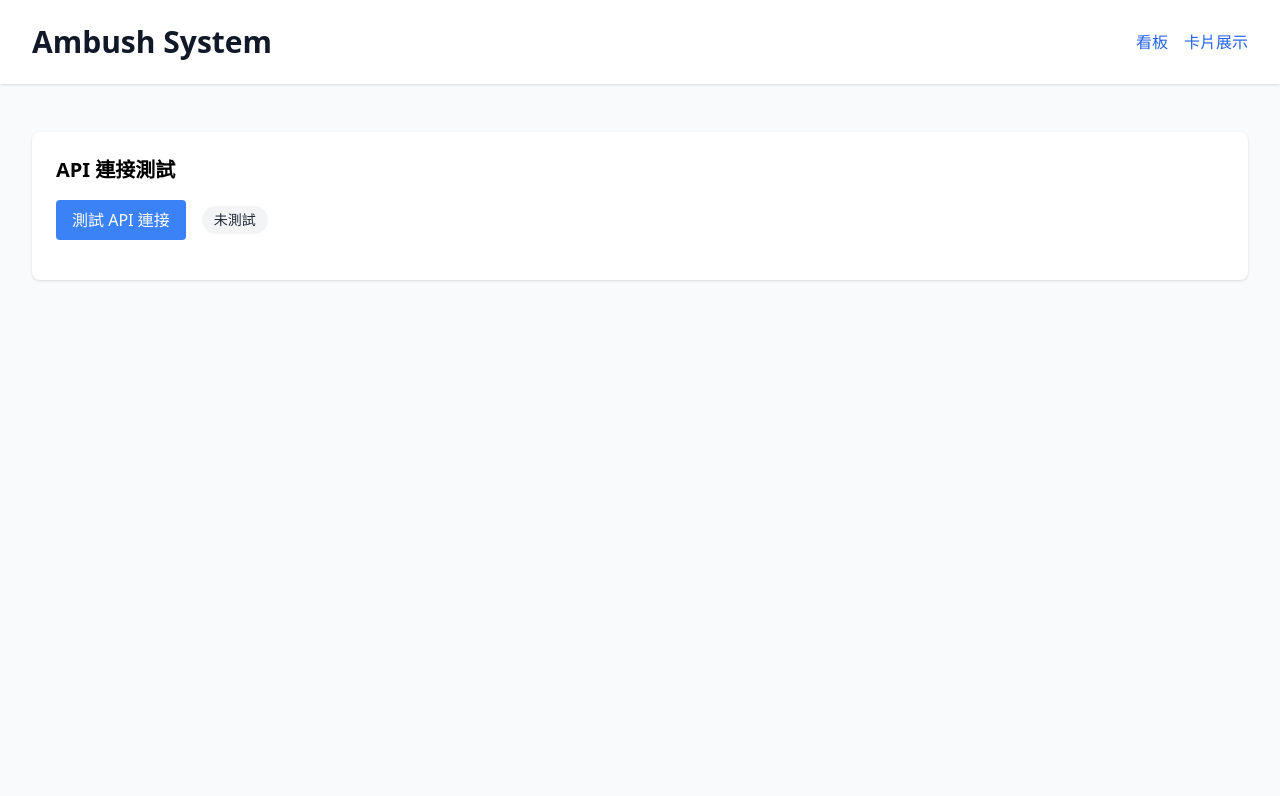
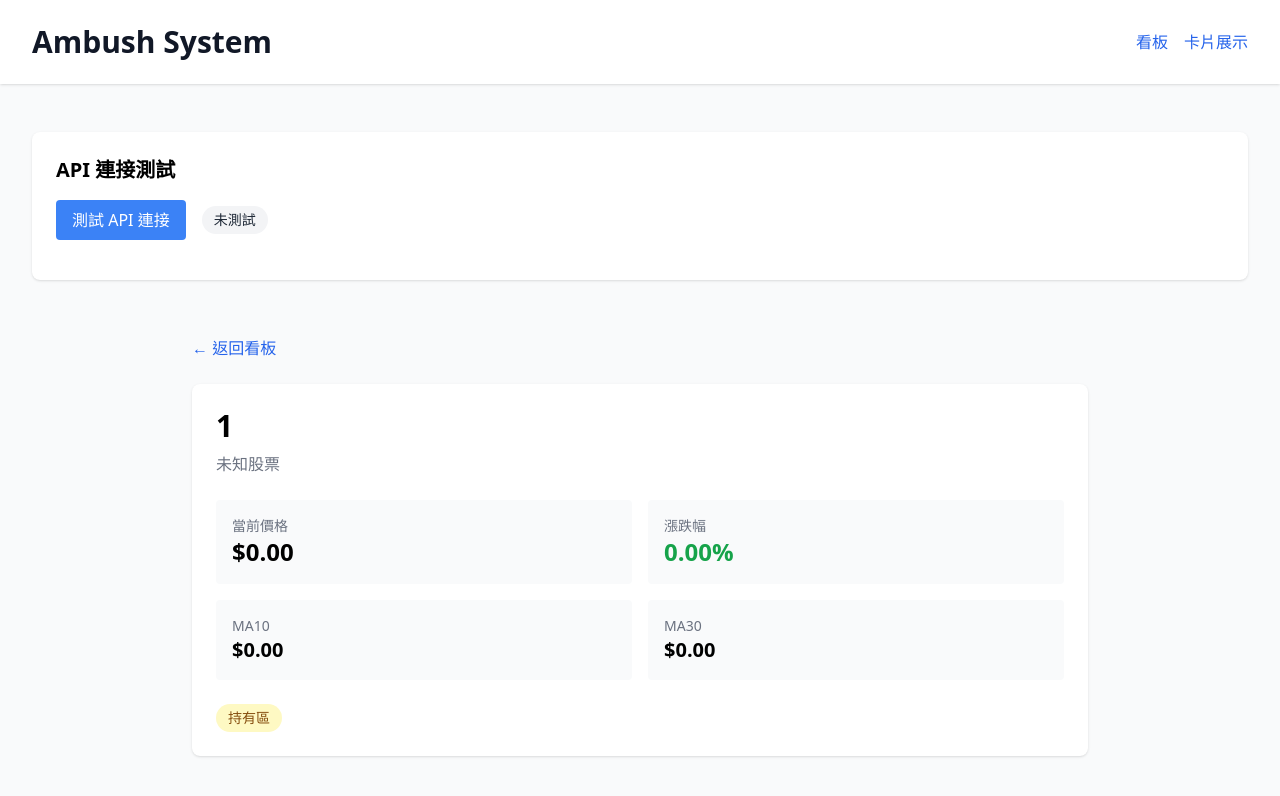
Before and after one commit to andykou3388/ambush-system, a Vue app in the folder frontend/: page /stocks/1 in a window 1280 px wide. Shown: the top 796 px of the page. Built offline with nearby package versions, Linux system fonts and the light colour scheme.

Commit message:
feat(router): add StockDetail route for individual stock pages

```diff
--- a/frontend/src/router/index.js
+++ b/frontend/src/router/index.js
@@ -1,6 +1,7 @@
 import { createRouter, createWebHistory } from 'vue-router'
 import Dashboard from '../views/Dashboard.vue'
 import CardDemo from '../views/CardDemo.vue'
+import StockDetail from '../views/StockDetail.vue'
 
 const routes = [
   {
@@ -12,6 +13,11 @@ const routes = [
     path: '/card-demo',
     name: 'CardDemo',
     component: CardDemo
+  },
+  {
+    path: '/stocks/:symbol',
+    name: 'StockDetail',
+    component: StockDetail
   }
 ]
 
--- /dev/null
+++ b/frontend/src/views/StockDetail.vue
@@ -0,0 +1,75 @@
+<template>
+  <div class="stock-detail p-8">
+    <div class="max-w-4xl mx-auto">
+      <div class="mb-6">
+        <router-link to="/" class="text-blue-600 hover:text-blue-800">
+          &larr; 返回看板
+        </router-link>
+      </div>
+
+      <div class="bg-white rounded-lg shadow p-6">
+        <h1 class="text-3xl font-bold mb-2">{{ stock.symbol }}</h1>
+        <p class="text-gray-500 mb-6">{{ stock.name }}</p>
+
+        <div class="grid grid-cols-2 gap-4">
+          <div class="p-4 bg-gray-50 rounded">
+            <div class="text-sm text-gray-500">當前價格</div>
+            <div class="text-2xl font-bold">${{ stock.price.toFixed(2) }}</div>
+          </div>
+          <div class="p-4 bg-gray-50 rounded">
+            <div class="text-sm text-gray-500">漲跌幅</div>
+            <div class="text-2xl font-bold" :class="stock.changePct >= 0 ? 'text-green-600' : 'text-red-600'">
+              {{ stock.changePct > 0 ? '+' : '' }}{{ stock.changePct.toFixed(2) }}%
+            </div>
+          </div>
+          <div class="p-4 bg-gray-50 rounded">
+            <div class="text-sm text-gray-500">MA10</div>
+            <div class="text-xl font-semibold">${{ stock.ma10.toFixed(2) }}</div>
+          </div>
+          <div class="p-4 bg-gray-50 rounded">
+            <div class="text-sm text-gray-500">MA30</div>
+            <div class="text-xl font-semibold">${{ stock.ma30.toFixed(2) }}</div>
+          </div>
+        </div>
+
+        <div class="mt-6">
+          <span class="inline-block px-3 py-1 rounded-full text-sm font-medium"
+            :class="zoneBadgeClass">
+            {{ zoneLabels[stock.zone] }}
+          </span>
+        </div>
+      </div>
+    </div>
+  </div>
+</template>
+
+<script setup>
+import { computed } from 'vue'
+import { useRoute } from 'vue-router'
+
+const route = useRoute()
+
+const zoneLabels = { buy: '買入區', hold: '持有區', sell: '賣出區' }
+
+// 使用路由參數獲取股票代碼
+const stockSymbol = route.params.symbol
+
+// 模擬股票數據 - 實際應用中應從 API 獲取
+const stock = computed(() => {
+  const demoStocks = {
+    'AAPL': { symbol: 'AAPL', name: 'Apple Inc.', price: 175.50, changePct: 2.3, zone: 'buy', ma10: 170.20, ma30: 165.80, score: 85.5 },
+    'MSFT': { symbol: 'MSFT', name: 'Microsoft', price: 330.20, changePct: -0.5, zone: 'hold', ma10: 325.40, ma30: 320.10, score: 65.2 },
+    'TSLA': { symbol: 'TSLA', name: 'Tesla Inc.', price: 245.80, changePct: -3.2, zone: 'sell', ma10: 260.30, ma30: 270.50, score: 35.8 },
+  }
+  return demoStocks[stockSymbol] || { symbol: stockSymbol, name: '未知股票', price: 0, changePct: 0, zone: 'hold', ma10: 0, ma30: 0, score: 0 }
+})
+
+const zoneBadgeClass = computed(() => {
+  const zone = stock.value.zone
+  return {
+    'bg-green-100 text-green-800': zone === 'buy',
+    'bg-yellow-100 text-yellow-800': zone === 'hold',
+    'bg-red-100 text-red-800': zone === 'sell'
+  }
+})
+</script>
```
